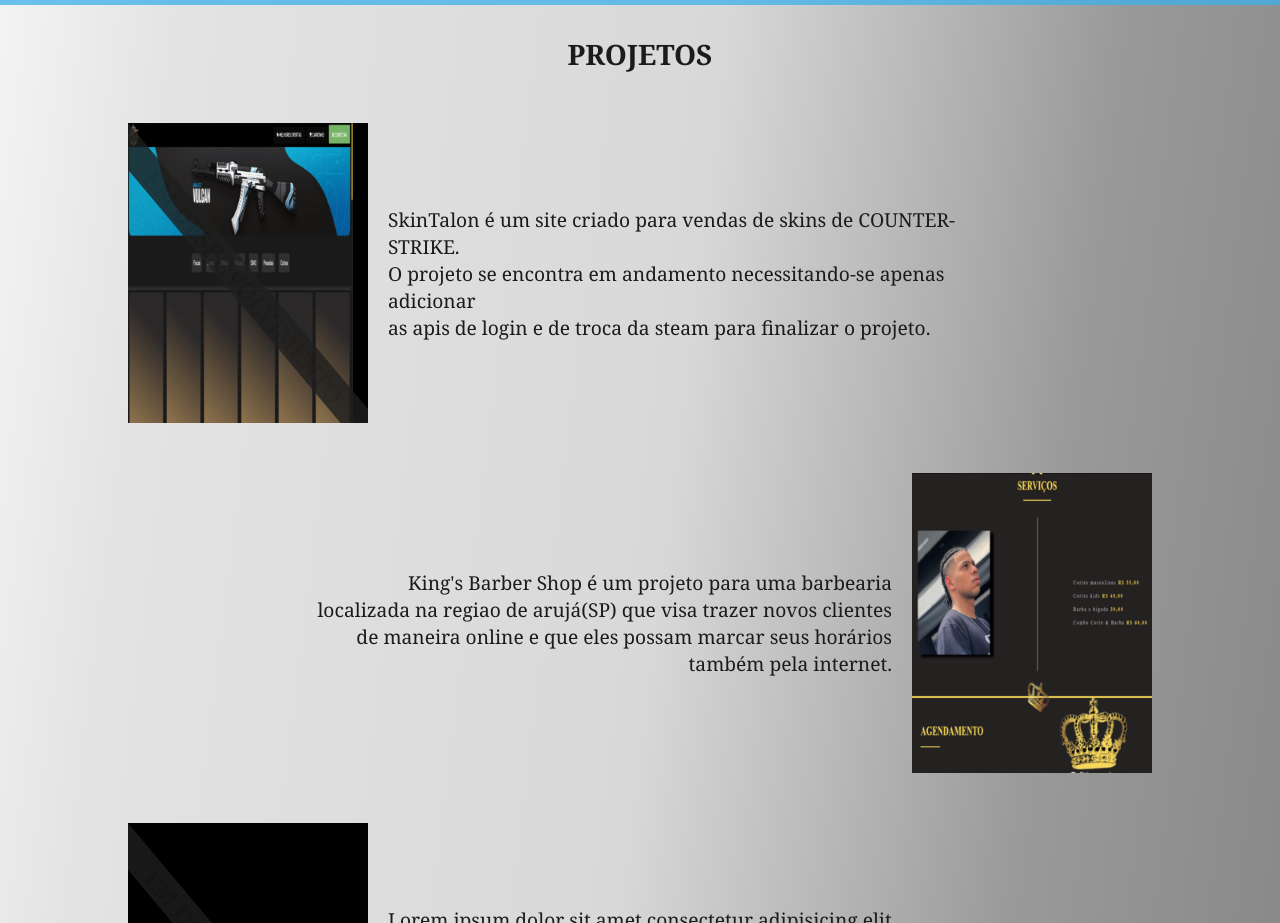
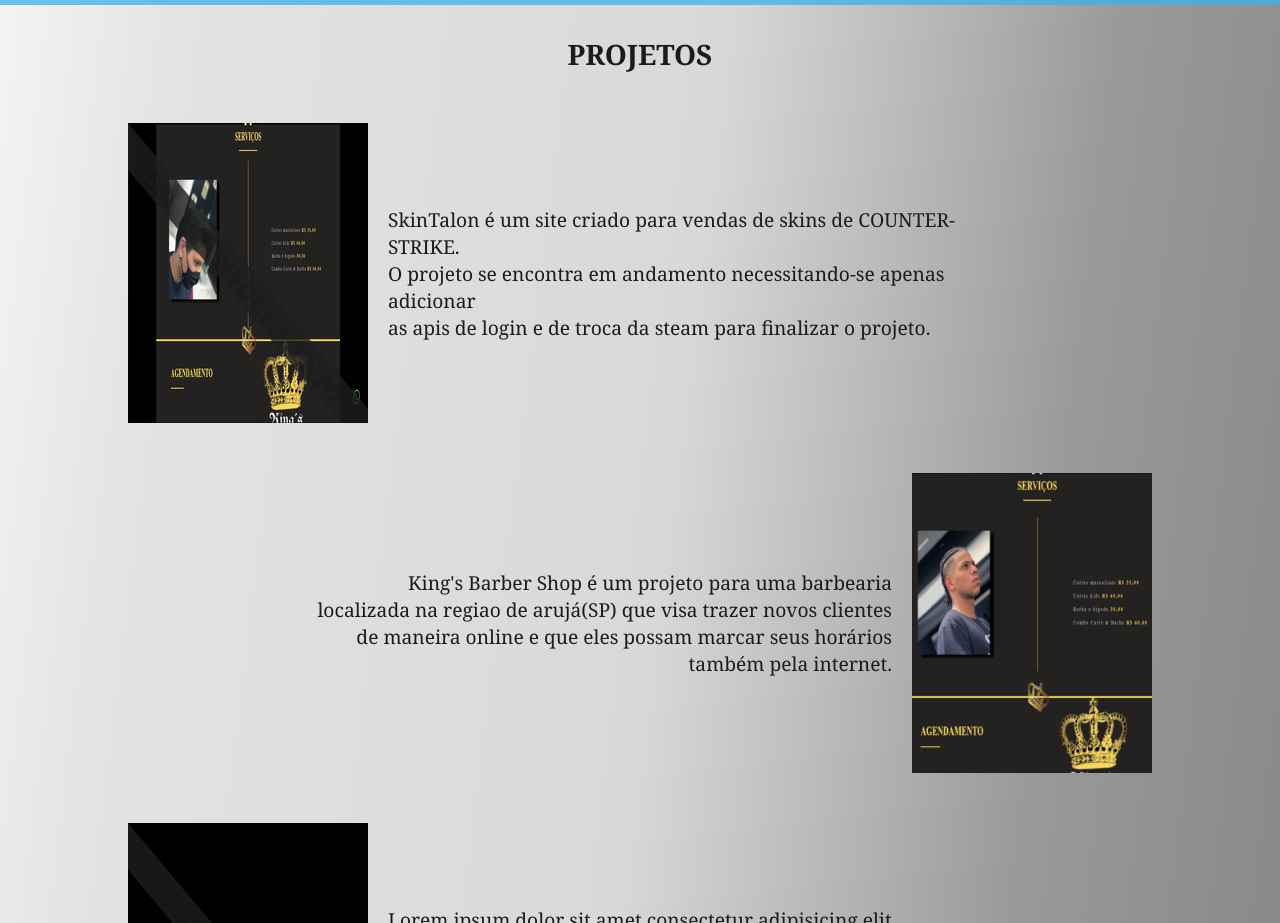
Before and after one commit to lucaszpsilva/portfolio, a plain HTML site: page index.html in a window 1280 px wide. Shown: the part 1040-1963 px from the top of the page. Drawn offline with Linux system fonts and the light colour scheme.

Commit message:
atualizando

```diff
--- a/index.html
+++ b/index.html
@@ -70,7 +70,7 @@
         <div class="container-center">
             <div class="lado-esquerdo">
                 <div class="img">
-                    <img src="media/SKT.png" alt="SkinTalon">
+                    <img src="media/sktred.png" alt="SkinTalon">
                     <h4>EM DESENVOLVIMENTO</h4>
                 </div>
                 <p class="texto-esquerda">SkinTalon é um site criado para vendas de skins de COUNTER-STRIKE.<br> O projeto se encontra em andamento necessitando-se apenas adicionar <br> as apis de login e de troca da steam para finalizar o projeto.</p>
```
Also changed, not shown: media/sktred.png (added).
